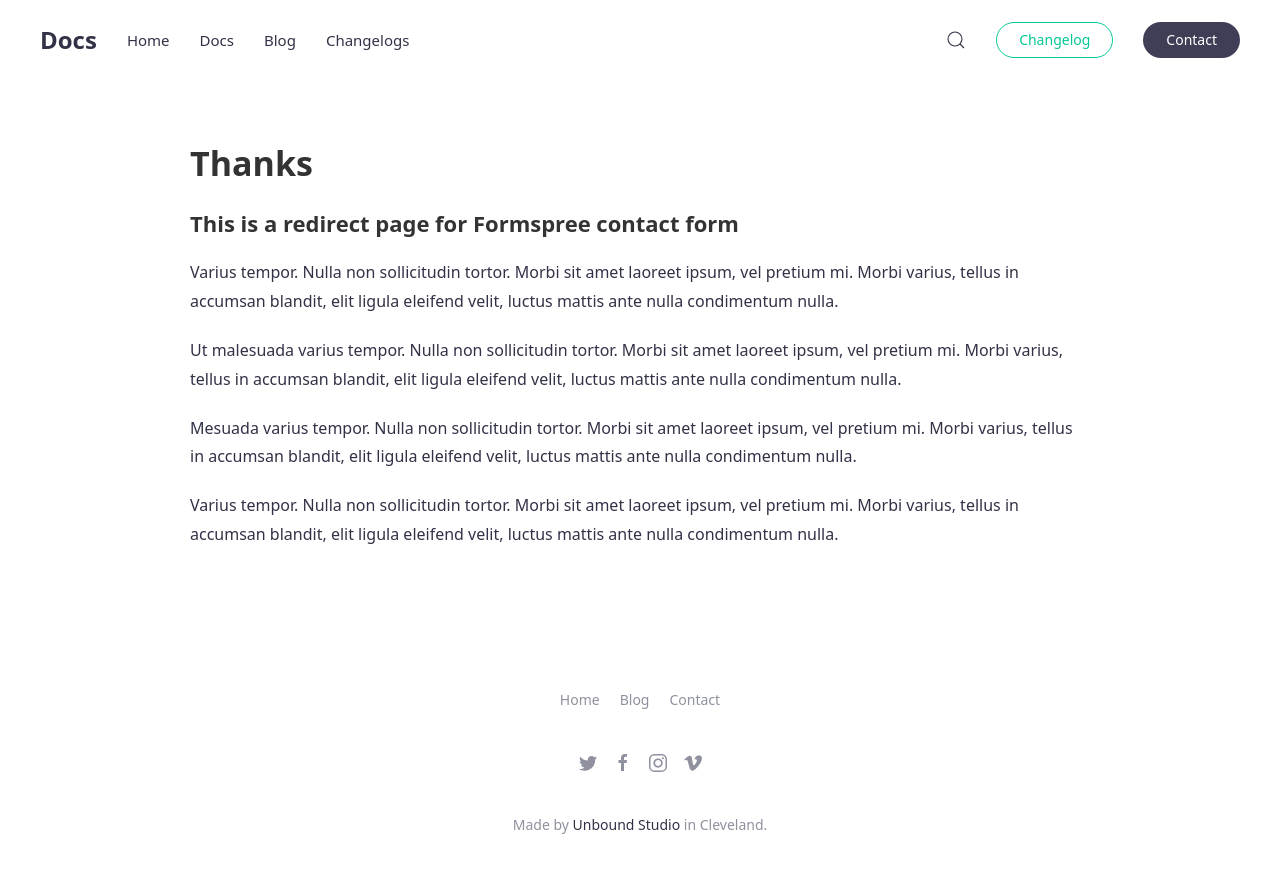
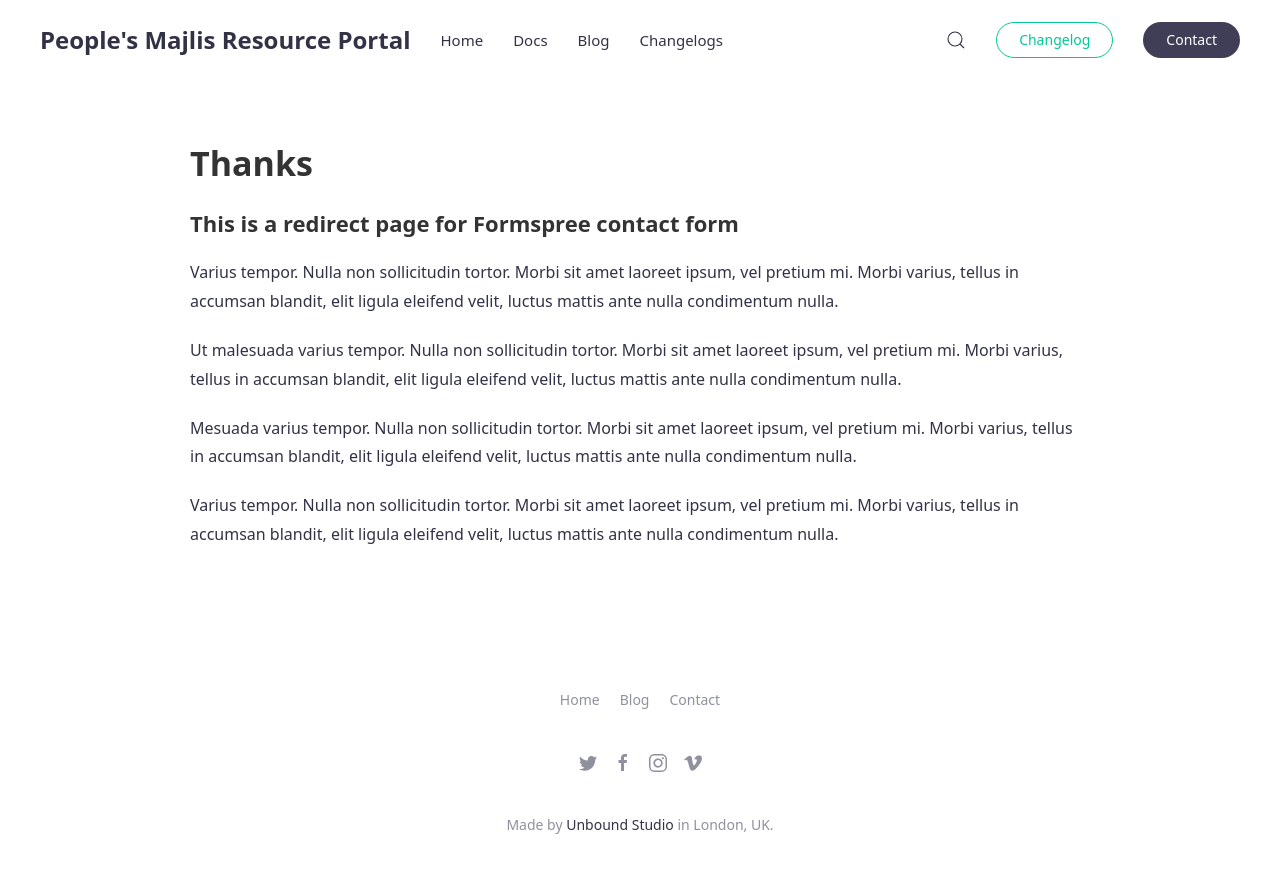
Before and after one commit to bryce-insignismedia/bryce-insignismedia.github.io, a Jekyll site: the page built from thanks.md, in a window 1280 px wide. Shown: the top 873 px of the page. Built offline with Jekyll 4.4.1, drawn with Linux system fonts in a browser that asks for light colours.

Commit message:
Update Title

```diff
--- a/_config.yml
+++ b/_config.yml
@@ -5,8 +5,8 @@
 # 'bundle exec jekyll serve'. If you change this file, please restart the server process.
 
 # Site title and description
-title:              Docs
-description:        Documentation Jekyll theme.
+title:              People's Majlis Resource Portal
+description:        Committee Guidance for Parliamentary Committees of the People’s Majlis
 lang:               en
 
 # Site subpath, e.g. /blog
@@ -83,7 +83,7 @@ share:
 
 # Default footer image settings
 footer:
-    copyright:      Made by <a href="https://unbound.studio/">Unbound Studio</a> in Cleveland.
+    copyright:      Made by <a href="https://insignismedia.com/">Unbound Studio</a> in London, UK.
 
 # Disqus comments shortname, requires Disqus account https://disqus.com/
 disqus:
```
